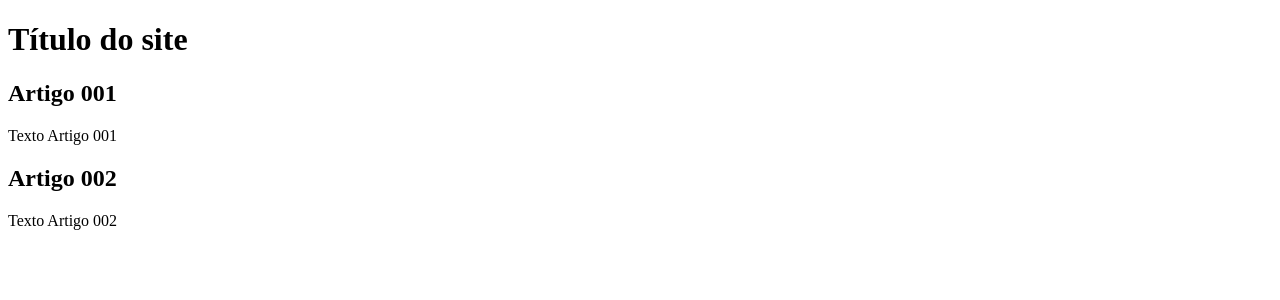
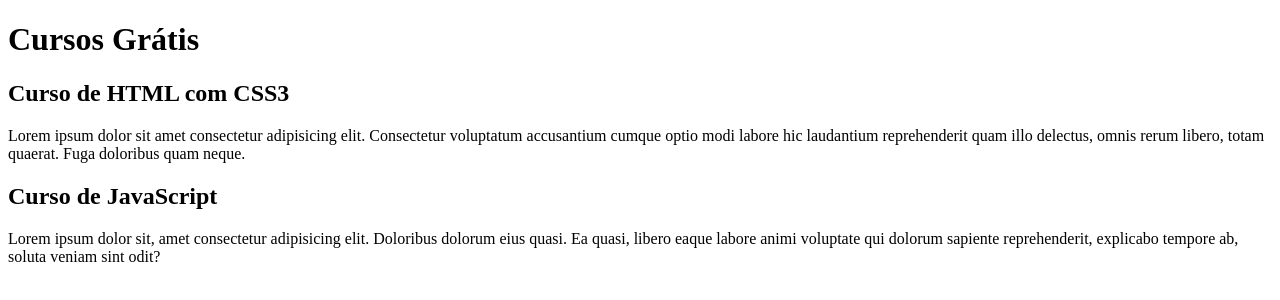
Before and after one commit to lucaslanjos/projeto-site, a plain HTML site: page index.html in a window 1280 px wide. Drawn offline with Linux system fonts and the light colour scheme.

Commit message:
Update index.html

```diff
--- a/index.html
+++ b/index.html
@@ -8,15 +8,15 @@
 <body>
     <main>
         <header>
-            <h1>Título do site</h1>
+            <h1>Cursos Grátis</h1>
         </header>
         <article>
-            <h2>Artigo 001</h2>
-            <p>Texto Artigo 001</p>
+            <h2>Curso de HTML com CSS3</h2>
+            <p>Lorem ipsum dolor sit amet consectetur adipisicing elit. Consectetur voluptatum accusantium cumque optio modi labore hic laudantium reprehenderit quam illo delectus, omnis rerum libero, totam quaerat. Fuga doloribus quam neque.</p>
         </article>
         <article>
-            <h2>Artigo 002</h2>
-            <p>Texto Artigo 002</p>
+            <h2>Curso de JavaScript</h2>
+            <p>Lorem ipsum dolor sit, amet consectetur adipisicing elit. Doloribus dolorum eius quasi. Ea quasi, libero eaque labore animi voluptate qui dolorum sapiente reprehenderit, explicabo tempore ab, soluta veniam sint odit?</p>
         </article>
     </main>
 </body>
```
